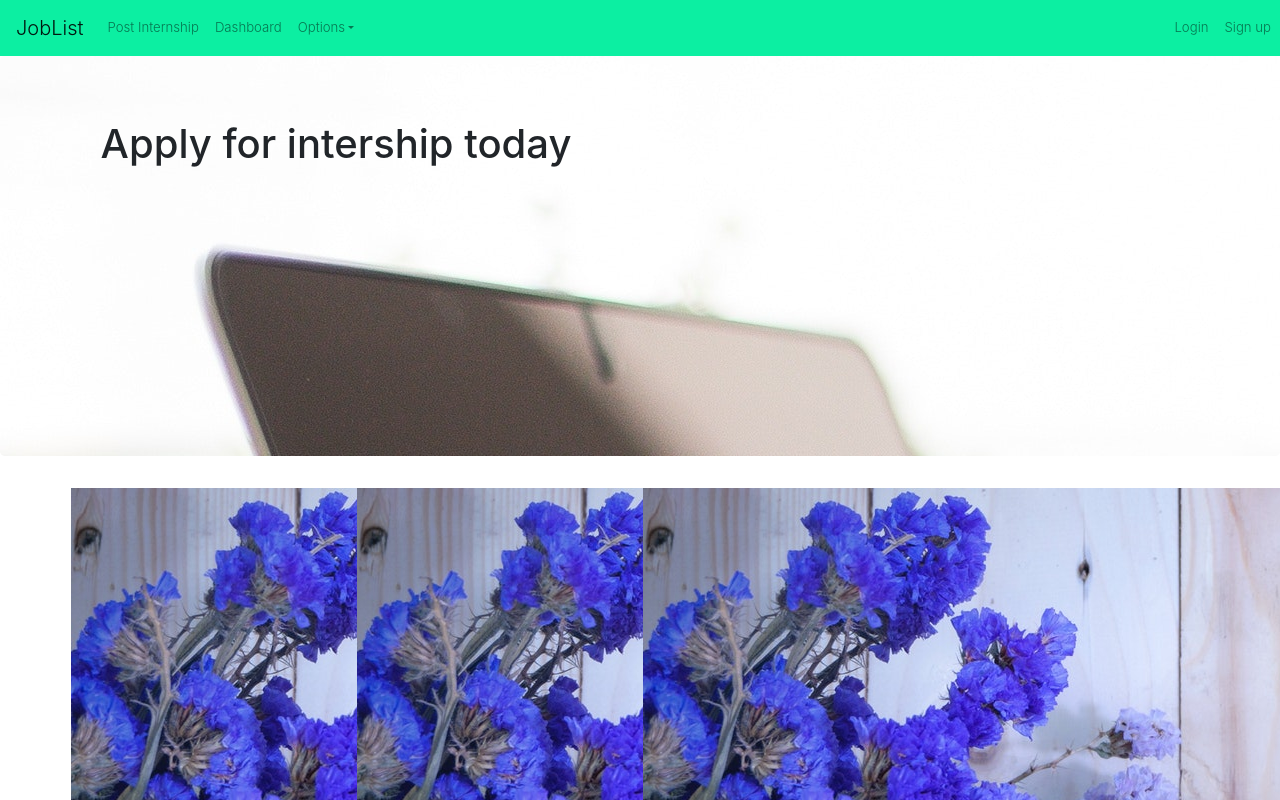
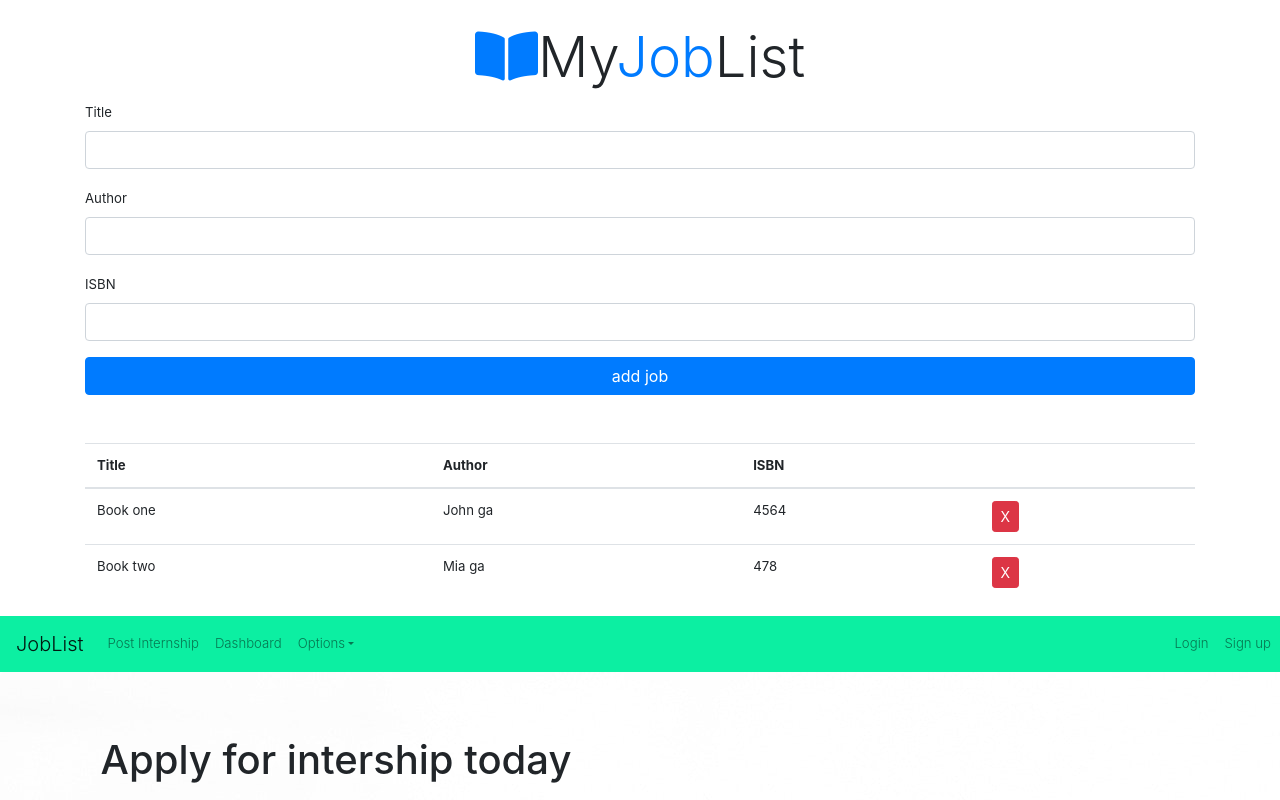
Before and after one commit to tanusgit/InternHire, a React (Create React App) app: page / in a window 1280 px wide. Shown: the top 800 px of the page. Built offline with nearby package versions, Linux system fonts and the light colour scheme.

Commit message:
adding html

```diff
--- a/public/index.html
+++ b/public/index.html
@@ -11,7 +11,7 @@
     />
     <link rel="apple-touch-icon" href="%PUBLIC_URL%/logo192.png" />
     <link rel="stylesheet" href="https://bootswatch.com/4/yeti/bootstrap.min.css">
-    <link rel="stylesheet" href="https://stackpath.bootstrapcdn.com/font-awesome/4.7.0/css/font-awesome.min.css">
+    <link rel="stylesheet" href="https://pro.fontawesome.com/releases/v5.10.0/css/all.css" integrity="sha384-AYmEC3Yw5cVb3ZcuHtOA93w35dYTsvhLPVnYs9eStHfGJvOvKxVfELGroGkvsg+p" crossorigin="anonymous"/>
 
 
     <!--
@@ -31,6 +31,37 @@
     <title>Job List App</title>
   </head>
   <body>
+    <div class="container mt-4">
+      <h1 class="display-4 text-center"> <i class="fas fa-book-open text-primary"></i>My<span class="text-primary">Job</span>List</h1>
+      <form id="job-form">
+        <div class ="form-group">
+          <label for="title">Title</label>
+          <input type="text" id="title" class="form-control">
+        </div>
+        <div class ="form-group">
+          <label for="author">Author</label>
+          <input type="text" id="author" class="form-control">
+        </div>
+        <div class ="form-group">
+          <label for="isbn">ISBN</label>
+          <input type="text" id="isbn" class="form-control">
+        </div>
+        <input type="submit" value="add job"
+         class="btn btn-primary btn-block">
+      </form>
+      <table class="table table-stripped mt-5">
+        <thead>
+          <tr>
+            <th>Title</th>
+            <th>Author</th>
+            <th>ISBN</th>
+            <th></th>
+
+          </tr>
+        </thead>
+        <tbody id="book-list"></tbody>
+      </table>
+    </div>
     <noscript>You need to enable JavaScript to run this app.</noscript>
     <div id="root"></div>
     <!--
@@ -43,5 +74,6 @@
       To begin the development, run `npm start` or `yarn start`.
       To create a production bundle, use `npm run build` or `yarn build`.
     -->
+    <script src="joblist.js"></script>
   </body>
 </html>
--- /dev/null
+++ b/public/joblist.js
@@ -0,0 +1,66 @@
+// Book class: represent a book
+class Book{
+    constructor(title, author, isbn){
+        this.title= title;
+        this.author = author;
+        this.isbn = isbn;
+    }
+}
+//UI class: handle UI tasks
+class UI{
+    static displayBooks(){
+        const StoredBooks = [
+            {
+                title: "Book one",
+                author: "John ga",
+                isbn : '4564'
+            },
+            {
+                title: "Book two",
+                author: "Mia ga",
+                isbn : '478'
+            },
+        ];
+        const books = StoredBooks;
+
+        books.forEach((book) => UI.addBooktoList(book));
+
+    }
+
+    static addBooktoList(book){
+        const list =document.querySelector('#book-list');
+        const row = document.createElement('tr');
+        row.innerHTML =`
+        <td> ${book.title}</td>
+        <td> ${book.author}</td>
+        <td> ${book.isbn}</td>
+        <td><a href="#" class =" btn btn-danger btn-sm delete">X</a></td>
+
+        `;
+
+        list.appendChild(row);
+
+    }
+
+}
+//store class: handles storage
+
+//event: display books
+document.addEventListener('DOMContentLoaded', UI.displayBooks);
+
+//event: add a book
+document.querySelector('#job-form').addEventListener('submit', (e) => {
+    //prevent actual submit
+    e.preventDefault();
+    //get form values
+    const title = document.querySelector('#title').value;
+    const author = document.querySelector('#author').value;
+    const isbn = document.querySelector('#isbn').value;
+
+    //instatntiate book
+    const book = new Book(title, author, isbn);
+    console.log(book);
+
+});
+
+//event: remove a book
```
Also changed, not shown: public/read.txt.
